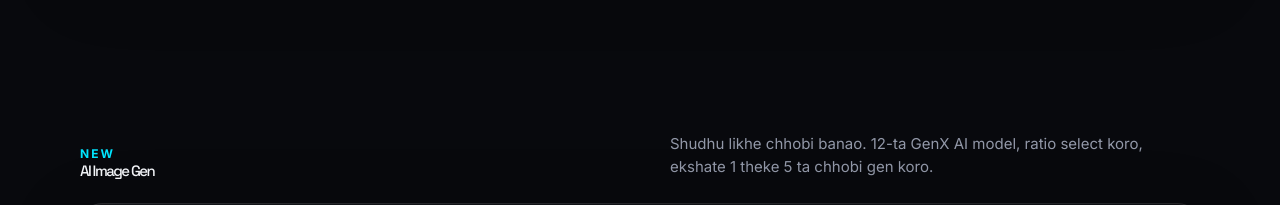
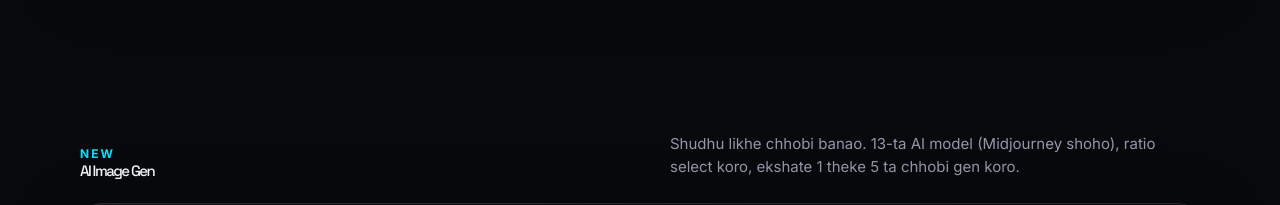
Before and after one commit to amiwho015-cpu/medianest, a website: page public/index.html in a window 1280 px wide. Shown: the part 1320-1525 px from the top of the page. Drawn offline with nearby package versions, Linux system fonts and the light colour scheme; no server answers.

Commit message:
Add files via upload

```diff
--- a/public/index.html
+++ b/public/index.html
@@ -183,7 +183,7 @@ textarea:focus{outline:2px solid rgba(0,229,255,.6);outline-offset:2px}
 
 <section id="ai-gen">
   <div class="wrap">
-    <div class="section-head"><div><div class="kicker">New</div><h2>AI Image Gen</h2></div><p class="section-desc">Shudhu likhe chhobi banao. 12-ta GenX AI model, ratio select koro, ekshate 1 theke 5 ta chhobi gen koro.</p></div>
+    <div class="section-head"><div><div class="kicker">New</div><h2>AI Image Gen</h2></div><p class="section-desc">Shudhu likhe chhobi banao. 13-ta AI model (Midjourney shoho), ratio select koro, ekshate 1 theke 5 ta chhobi gen koro.</p></div>
     <div class="glass toolbox">
       <div class="ai-row"><select id="genModel" aria-label="Model"></select><select id="genRatio" aria-label="Ratio"></select><select id="genCount" aria-label="Koyta chhobi"><option value="1">1 ta chhobi ekshate</option><option value="2">2 ta chhobi ekshate</option><option value="3">3 ta chhobi ekshate</option><option value="4">4 ta chhobi ekshate</option><option value="5" selected>5 ta chhobi ekshate</option></select></div>
       <textarea id="genPrompt" maxlength="1000" placeholder="Kemon chhobi chao likho (jemon: neon-lit rainy Dhaka street, cinematic)" aria-label="Prompt"></textarea>
```
